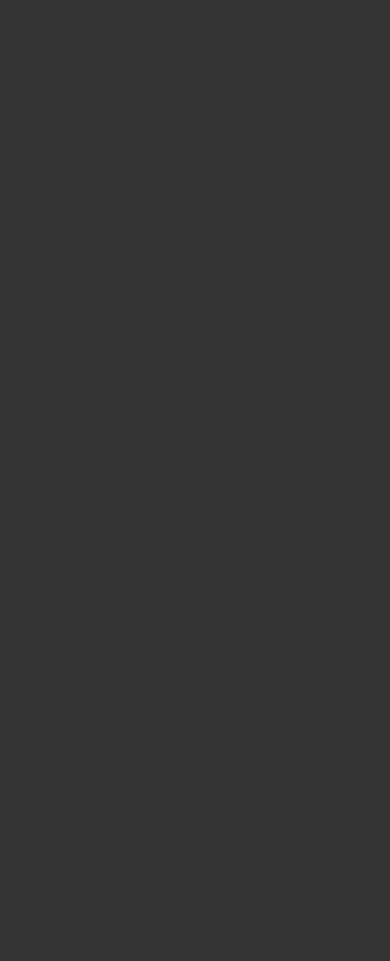
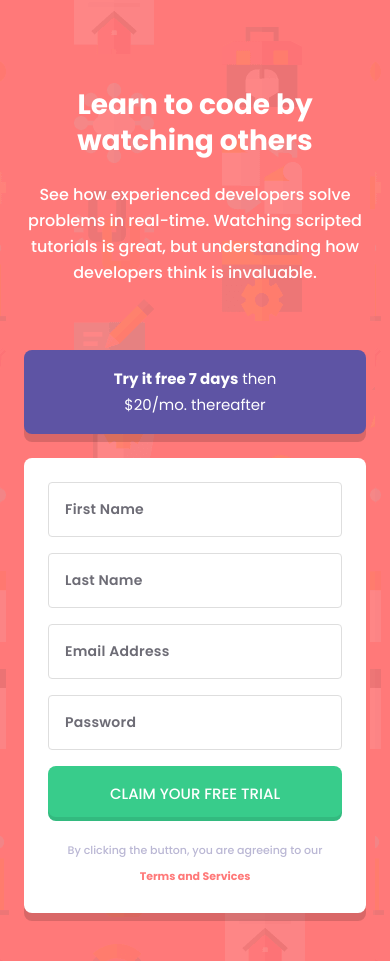
Before and after one commit to VivyBnuuy/fem-intro-component-signup-form, a plain HTML site: page index.html in a window 390 px wide. Before the commit the page ends 844 px from the top, so only its background shows below. Drawn offline with nearby package versions, Linux system fonts and the light colour scheme; files that its build step writes are made by us from their sources.

Commit message:
Mobile layout finished

```diff
--- a/index.html
+++ b/index.html
@@ -5,15 +5,51 @@
     <meta name="viewport" content="width=device-width, initial-scale=1.0" />
     <meta name="description" content="Page summary">
 
-    <link rel="icon" href="" />
+    <link rel="icon" href="images/favicon-32x32.png" />
+    <link rel="preconnect" href="https://fonts.googleapis.com">
+    <link rel="preconnect" href="https://fonts.gstatic.com" crossorigin>
+    <link href="https://fonts.googleapis.com/css2?family=Poppins:wght@400;500;600;700&display=swap" rel="stylesheet">
     <link rel="stylesheet" href="dist/style.css">
 
-    <title>Title</title>
+    <title>Frontend Mentor - Intro Component Signup Form</title>
   </head>
   <body>
     <main>
+      <!-- Learn section -->
+      <section class="section-learn">
+        <h1 class="section-learn__header">Learn to code by watching others</h1>
+        <p class="section-learn__paragraph">See how experienced developers solve problems in real-time. Watching scripted tutorials is great, but understanding how developers think is invaluable. </p>
+      </section>
+
+      <!-- Try section -->
+      <div class="section-try">
+        <b>Try it free 7 days</b> then $20/mo. thereafter
+      </div>
+
+      <!-- Form -->
+        <form action="#" method="post" class="form">
+          <input type="text" placeholder="First Name" class="form__input">
+          <span class="form__error">First Name cannot be empty</span>
+
+          <input type="text" placeholder="Last Name" class="form__input">
+          <span class="form__error">Last Name cannot be empty</span>
+
+          <input type="text" placeholder="Email Address" class="form__input">
+          <span class="form__error">Looks like this is not an email</span>
+
+          <input type="text" placeholder="Password" class="form__input">
+          <span class="form__error">Password cannot be empty</span>
+
+          <button type="button" class="form__button">
+            Claim your free trial
+          </button>
+
+          <p class="form__terms">
+            By clicking the button, you are agreeing to our <span class="form__terms--orange">Terms and Services</span>
+          </p>
+        </form>
 
     </main>
-    <!-- <script src="js/main.js"></script> -->
+    <script src="src/js/main.js"></script>
   </body>
 </html>
--- a/src/scss/global/_states.scss
+++ b/src/scss/global/_states.scss
@@ -0,0 +1,22 @@
+@use "../util/functions" as util;
+@use "../global/variables" as var;
+@use "../mobile/typography" as fonts;
+
+.form {
+    &__input:focus {
+        outline: none;
+
+        border-color: var(--blue);
+    }
+
+    &__button:hover {
+        cursor: pointer;
+
+        background-color: var(--light-green);
+    }
+
+    &__button:active {
+        box-shadow: var(--button-shadow-active);
+        transform: translateY(4px);
+    }
+}
--- a/src/scss/global/_variables.scss
+++ b/src/scss/global/_variables.scss
@@ -1,4 +1,16 @@
 // Colors
 :root {
-    --gray: #333333;
+    --orange: #FF7979;
+    --light-green: #77E2B3;
+    --green: #38CC8B;
+    --light-blue: #BAB7D4;
+    --blue: #5E54A4;
+    --dark-gray: #3D3B48;
+    --light-gray: #DEDEDE;
+    --white: #FFFFFF;
+
+    --shadow: 0px 8px 0px rgba(0, 0, 0, 0.15);
+
+    --button-shadow: inset 0px -4px 0px rgba(0, 0, 0, 0.09);
+    --button-shadow-active: inset 0px 0px 0px rgba(0, 0, 0, 0.09);
 }
--- /dev/null
+++ b/src/scss/mobile/_form.scss
@@ -0,0 +1,89 @@
+@use "../util/functions" as util;
+@use "../global/variables" as var;
+@use "typography" as fonts;
+
+.form {
+    background-color: var(--white);
+
+    border-radius: 0.5rem;
+
+    box-shadow: var(--shadow);
+
+    padding: 1.5rem;
+
+    margin: 0 0 3rem 0;
+
+    &__input {
+        // Styling for entered text
+        color: var(--dark-gray);
+        font-weight: fonts.$semi-bold;
+        font-size: fonts.$mobile-s;
+        font-family: fonts.$font-fam;
+        letter-spacing: fonts.$input-spacing;
+
+        opacity: 1;
+
+        // Input styling
+        border-style: solid;
+        border-color: var(--light-gray);
+        border-width: util.rem(1);
+        border-radius: 0.25rem;
+
+        padding: 1rem;
+        margin: 0 0 1rem 0;
+
+        width: calc(100% - 2.1rem);
+
+        caret-color: var(--blue);
+    }
+
+    &__input::placeholder {
+        color: var(--dark-gray);
+        font-weight: fonts.$semi-bold;
+        font-size: fonts.$mobile-s;
+        font-family: fonts.$font-fam;
+        letter-spacing: fonts.$input-spacing;
+
+        opacity: 0.75;
+    }
+
+    &__error {
+        display: none;
+    }
+
+    &__button {
+        background-color: var(--green);
+
+        color: var(--white);
+        font-size: fonts.$mobile-m;
+        font-weight: fonts.$medium;
+        font-family: fonts.$font-fam;
+
+        border: none;
+        border-radius: 0.5rem;
+
+        box-shadow: var(--button-shadow);
+
+        width: 100%;
+
+        padding: 1rem;
+
+        text-transform: uppercase;
+
+        transition: background-color 50ms;
+    }
+
+    &__terms {
+        font-size: fonts.$mobile-xs;
+        text-align: center;
+        color: var(--light-blue);
+        font-weight: fonts.$medium;
+
+        margin: 1rem 1rem 0;
+
+        &--orange {
+            color: var(--orange);
+            font-weight: fonts.$bold;
+        }
+    }
+}
--- a/src/scss/mobile/_main.scss
+++ b/src/scss/mobile/_main.scss
@@ -3,10 +3,21 @@
 @use "typography" as fonts;
 
 :root {
-    font-size: util.rem(16);
+    font-size: fonts.$mobile-l;
+    font-family: fonts.$font-fam;
+    font-weight: fonts.$regular;
+    line-height: fonts.$line-m;
 }
 
 body {
     margin: 0;
-    background-color: var(--gray);
+    background-color: var(--orange);
+    background-image: url("../../../images/bg-intro-mobile.png");
 }
+
+main {
+    display: grid;
+    grid-template: repeat(3, max-content) / 1fr;
+
+    margin: 0 1.5rem;
+}
--- /dev/null
+++ b/src/scss/mobile/_section-learn.scss
@@ -0,0 +1,19 @@
+@use "typography" as fonts;
+
+.section-learn {
+    color: var(--white);
+    text-align: center;
+
+    margin: 4rem 0 3rem;
+
+    &__header {
+        font-size: fonts.$mobile-xl;
+        font-weight: fonts.$bold;
+        line-height: fonts.$line-l;
+    }
+
+    &__paragraph {
+        font-size: fonts.$mobile-l;
+        font-weight: fonts.$medium;
+    }
+}
--- /dev/null
+++ b/src/scss/mobile/_section-try.scss
@@ -0,0 +1,16 @@
+@use "typography" as fonts;
+
+.section-try {
+    color: var(--white);
+    font-size: fonts.$mobile-m;
+    text-align: center;
+
+    background-color: var(--blue);
+
+    border-radius: 0.5rem;
+
+    padding: 1rem 5rem;
+    margin: 0 0 1.5rem 0;
+
+    box-shadow: var(--shadow);
+}
--- a/src/scss/mobile/_typography.scss
+++ b/src/scss/mobile/_typography.scss
@@ -0,0 +1,25 @@
+@use "../util/functions" as util;
+
+// Font family
+$font-fam: "Poppins", sans-serif;
+
+// Font sizes
+$mobile-xl: util.rem(28);
+$mobile-l: util.rem(16);
+$mobile-m: util.rem(15);
+$mobile-s: util.rem(14);
+$mobile-xs: util.rem(11);
+
+// Font weights
+$regular: 400;
+$medium: 500;
+$semi-bold: 600;
+$bold: 700;
+
+// Line heights
+$line-l: util.rem(36);
+$line-m: util.rem(26);
+$line-s: util.rem(21);
+
+// Spacing
+$input-spacing: util.rem(0.25);
--- a/src/scss/style.scss
+++ b/src/scss/style.scss
@@ -9,6 +9,9 @@
 @forward "mobile/typography";
 @forward "mobile/breakpoints";
 @forward "mobile/main";
+@forward "mobile/section-learn";
+@forward "mobile/section-try";
+@forward "mobile/form";
 
 // Tablet forwards
 /*
```
Also changed, not shown: images/bg-intro-desktop.png (added), images/bg-intro-mobile.png (added), images/favicon-32x32.png (added), images/icon-error.svg (added).
